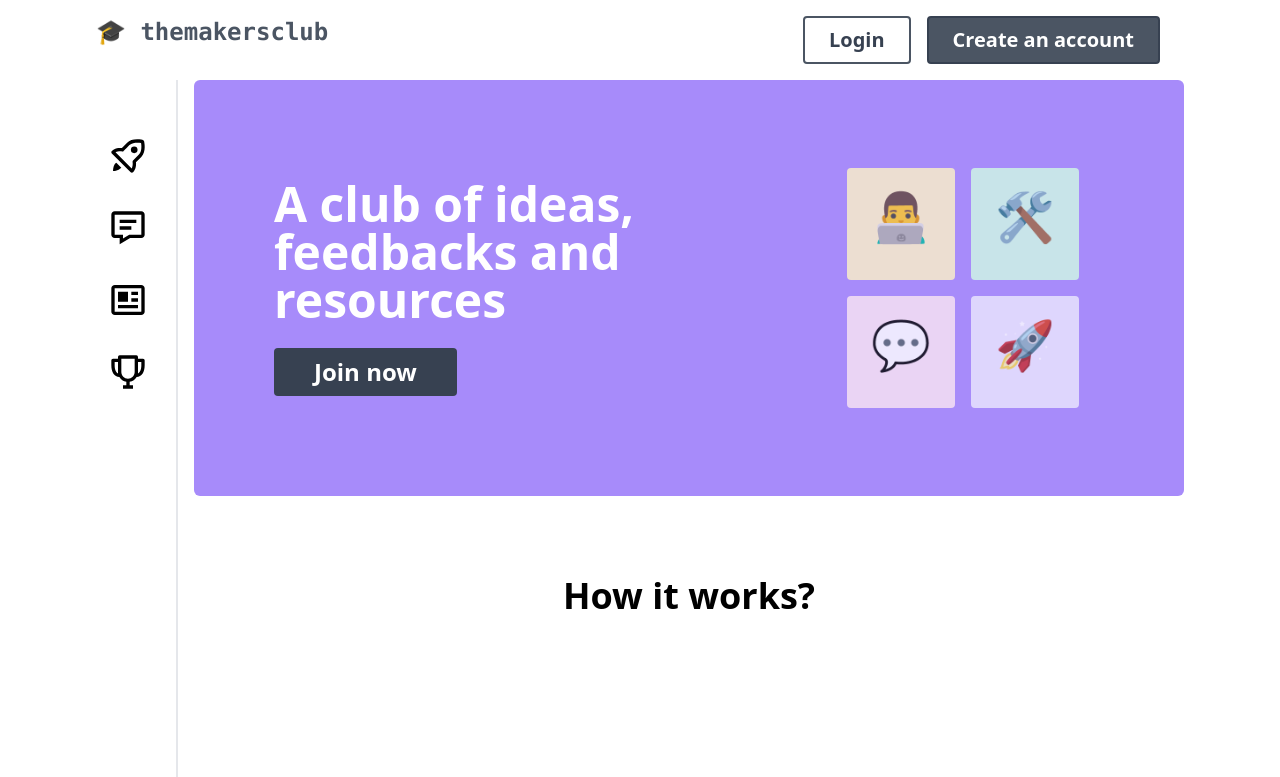
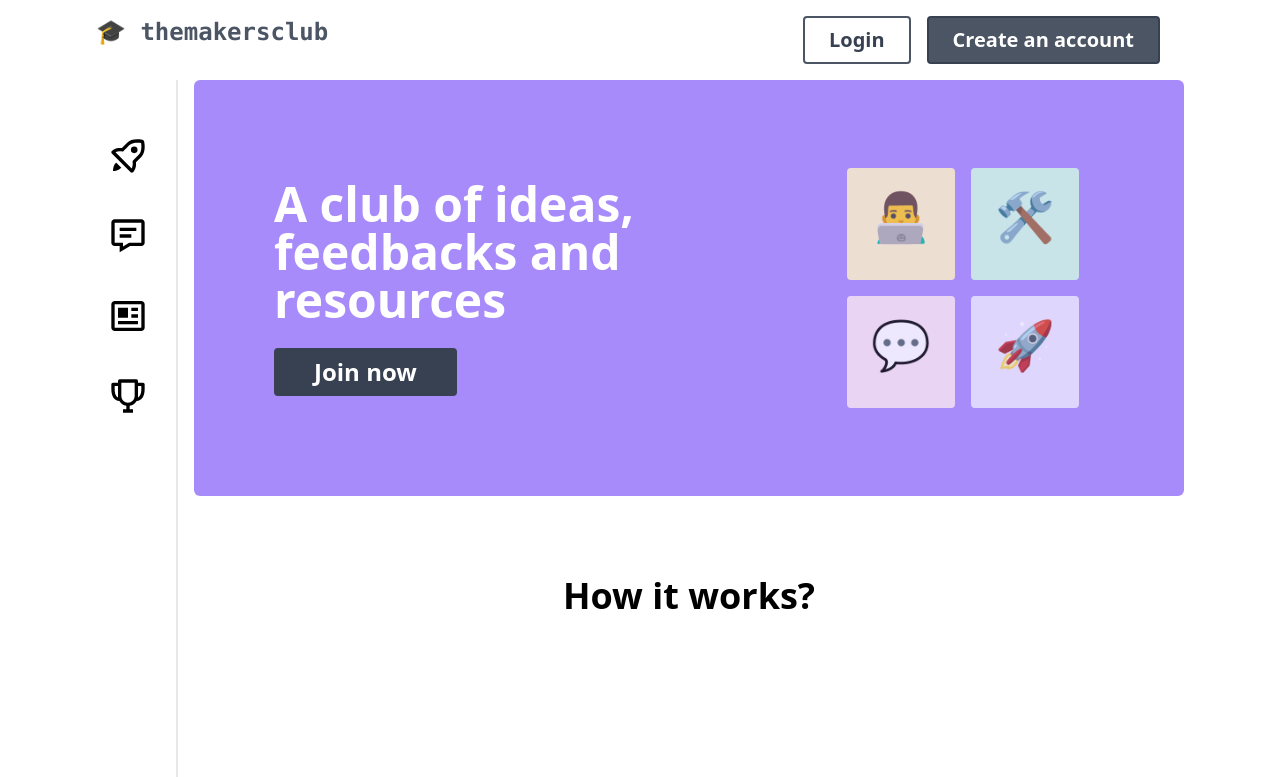
Before and after one commit to rutikwankhade/themakersclub, a React (Create React App) app: page / in a window 1280 px wide. Shown: the top 777 px of the page. Built offline with nearby package versions, Linux system fonts and the light colour scheme; no server answers; what @tailwindcss/typography would draw is missing.

Commit message:
style: add hover effect on sidebar

```diff
--- a/src/components/Sidebar.js
+++ b/src/components/Sidebar.js
@@ -12,19 +12,19 @@ const Sidebar = () => {
 
 
 
-            <NavLink to="/showcase-feedback" className="pl-1" activeClassName="bg-purple-100 rounded" >
+            <NavLink to="/showcase-feedback" className="pl-1 hover:bg-purple-50 mb-2" activeClassName="bg-purple-100 rounded" >
                 <img src={rocketIcon} alt="Home" className="w-14 h-14 m-2  p-2 rounded" />
             </NavLink>
 
-            <NavLink to="/discussions" className="pl-1" activeClassName="bg-purple-100 rounded" >
+            <NavLink to="/discussions" className="pl-1 hover:bg-purple-50 mb-2" activeClassName="bg-purple-100 rounded" >
                 <img src={discussIcon} alt="Home" className="w-14 h-14 m-2  p-2 rounded" />
             </NavLink>
 
-            <NavLink to="/resources" className="pl-1" activeClassName="bg-purple-100 rounded" >
+            <NavLink to="/resources" className="pl-1 hover:bg-purple-50 mb-2" activeClassName="bg-purple-100 rounded" >
                 <img src={resourceIcon} alt="Home" className="w-14 h-14 m-2  p-2 rounded" />
             </NavLink>
 
-            <NavLink to="/leaderboard" className="pl-1" activeClassName="bg-purple-100 rounded">
+            <NavLink to="/leaderboard" className="pl-1 hover:bg-purple-50 mb-2" activeClassName="bg-purple-100 rounded">
                 <img src={trophyIcon} alt="Home" className="w-14 h-14 m-2  p-2 rounded" />
             </NavLink>
 
```
